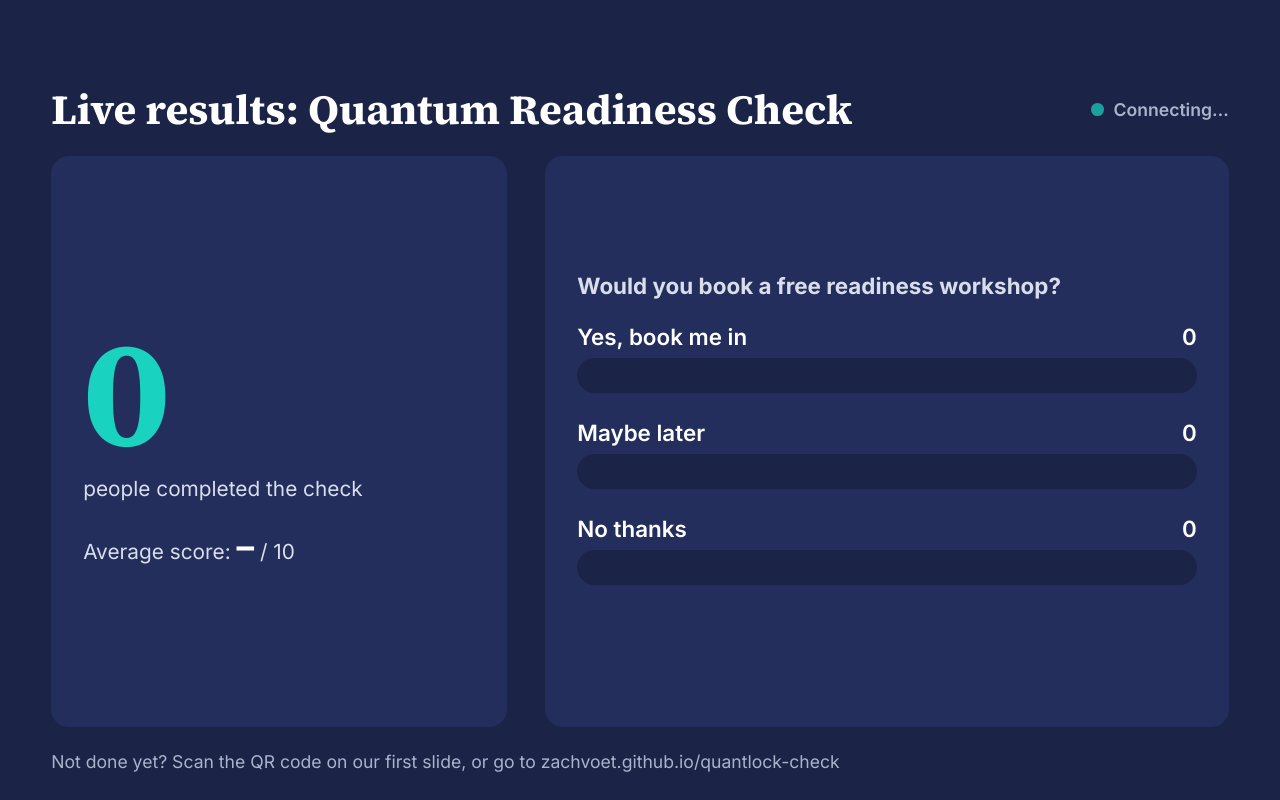
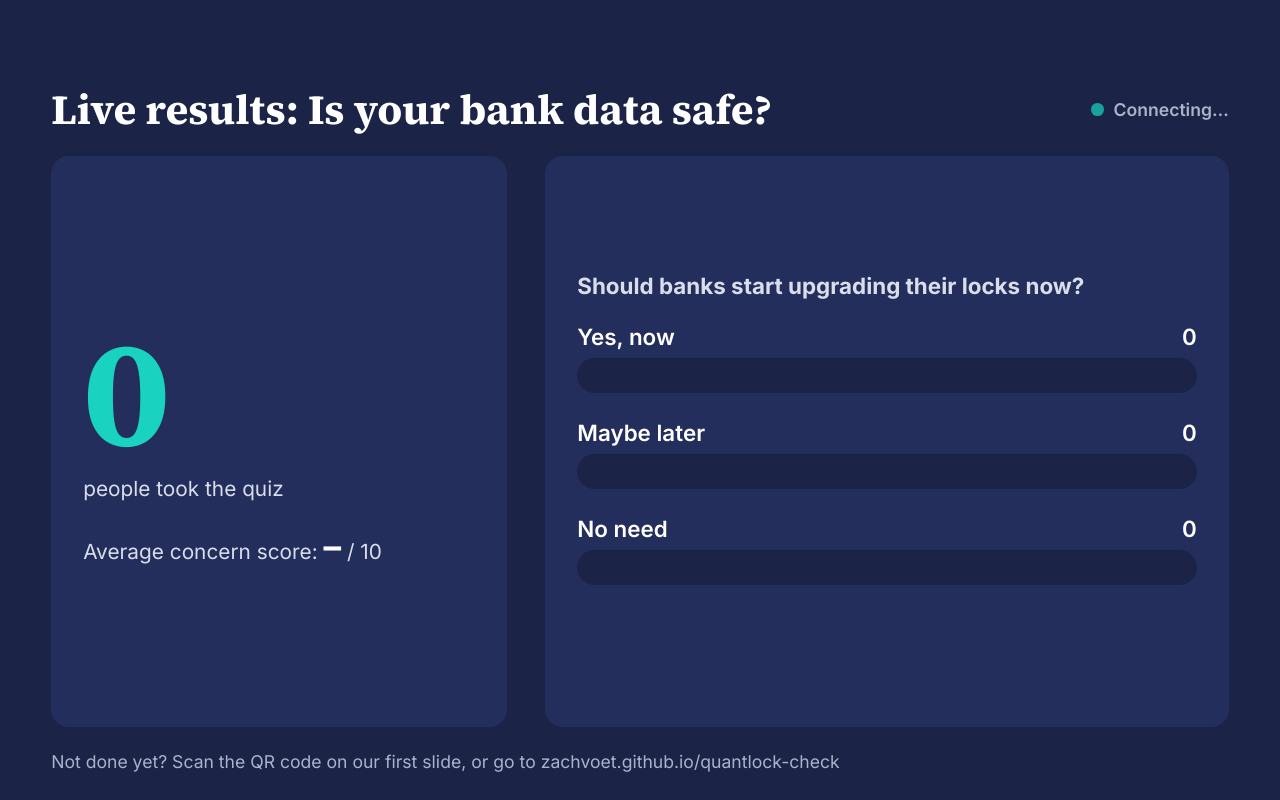
Before and after one commit to zachvoet/quantlock-check, a plain HTML site: page results.html in a window 1280 px wide. Drawn offline with Linux system fonts and the light colour scheme.

Commit message:
Update results.html

```diff
--- a/results.html
+++ b/results.html
@@ -25,13 +25,13 @@ h2{font-size:2.8vh;font-weight:700;margin-bottom:3vh;color:#d9deea}
 .foot img{height:9vh;border-radius:6px;background:#fff}
 @media(prefers-reduced-motion:reduce){.dot{animation:none}.bar i{transition:none}}
 </style></head><body>
-<div class="top"><h1>Live results: Quantum Readiness Check</h1><div class="live"><span class="dot"></span><span id="st">Connecting…</span></div></div>
+<div class="top"><h1>Live results: Is your bank data safe?</h1><div class="live"><span class="dot"></span><span id="st">Connecting…</span></div></div>
 <div class="grid">
-<div class="card"><div class="big" id="n">0</div><div class="lbl">people completed the check</div><div class="avg">Average score: <b id="avg">–</b> / 10</div></div>
-<div class="card"><h2>Would you book a free readiness workshop?</h2>
-<div class="row"><div class="rt"><span>Yes, book me in</span><span id="yv">0</span></div><div class="bar"><i id="yb" style="background:#19d3c0"></i></div></div>
+<div class="card"><div class="big" id="n">0</div><div class="lbl">people took the quiz</div><div class="avg">Average concern score: <b id="avg">–</b> / 10</div></div>
+<div class="card"><h2>Should banks start upgrading their locks now?</h2>
+<div class="row"><div class="rt"><span>Yes, now</span><span id="yv">0</span></div><div class="bar"><i id="yb" style="background:#19d3c0"></i></div></div>
 <div class="row"><div class="rt"><span>Maybe later</span><span id="mv">0</span></div><div class="bar"><i id="mb" style="background:#f2b84b"></i></div></div>
-<div class="row"><div class="rt"><span>No thanks</span><span id="xv">0</span></div><div class="bar"><i id="xb" style="background:#7b5cff"></i></div></div>
+<div class="row"><div class="rt"><span>No need</span><span id="xv">0</span></div><div class="bar"><i id="xb" style="background:#7b5cff"></i></div></div>
 </div></div>
 <div class="foot"><span>Not done yet? Scan the QR code on our first slide, or go to zachvoet.github.io/quantlock-check</span></div>
 <script>
```
